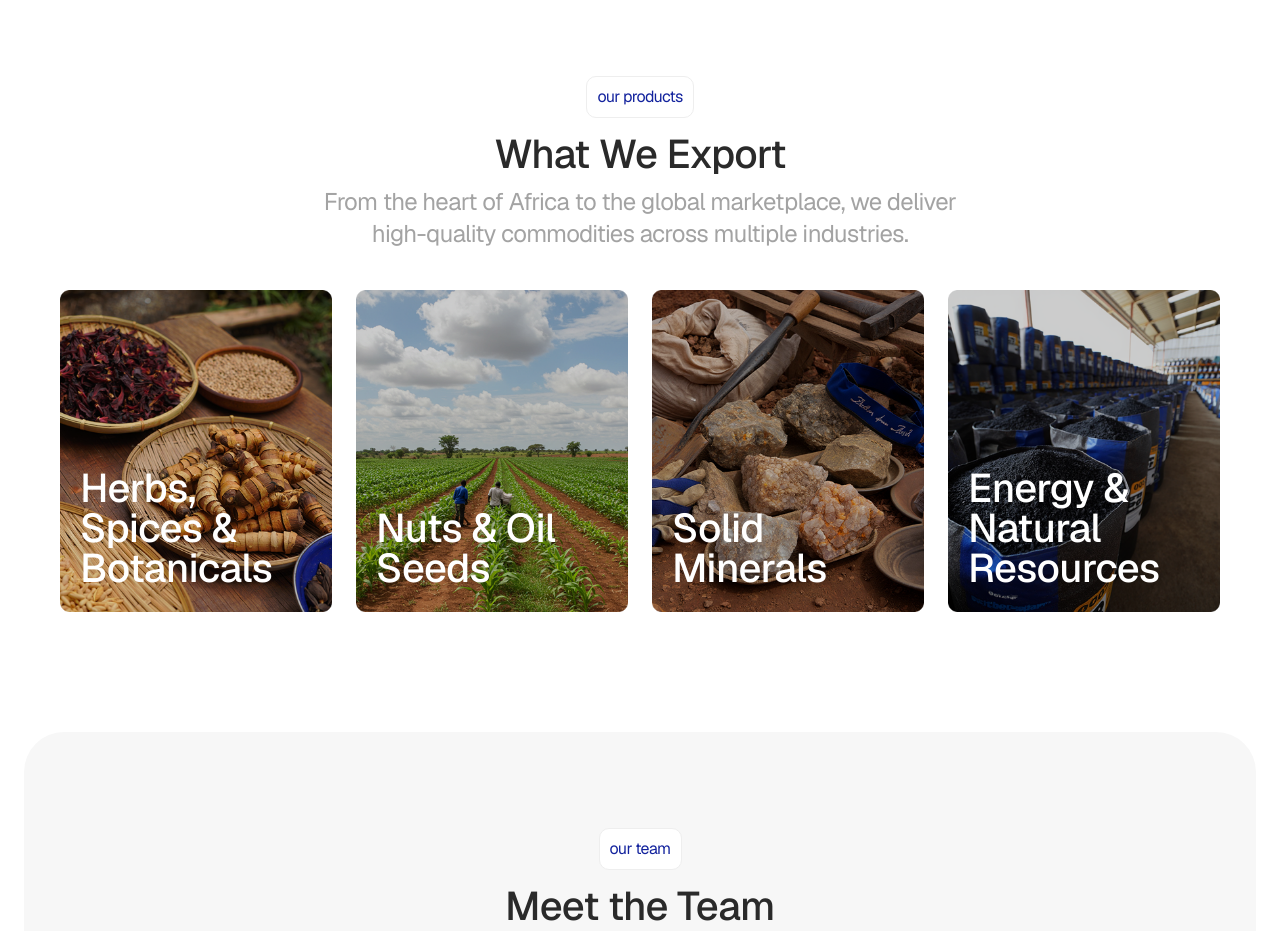
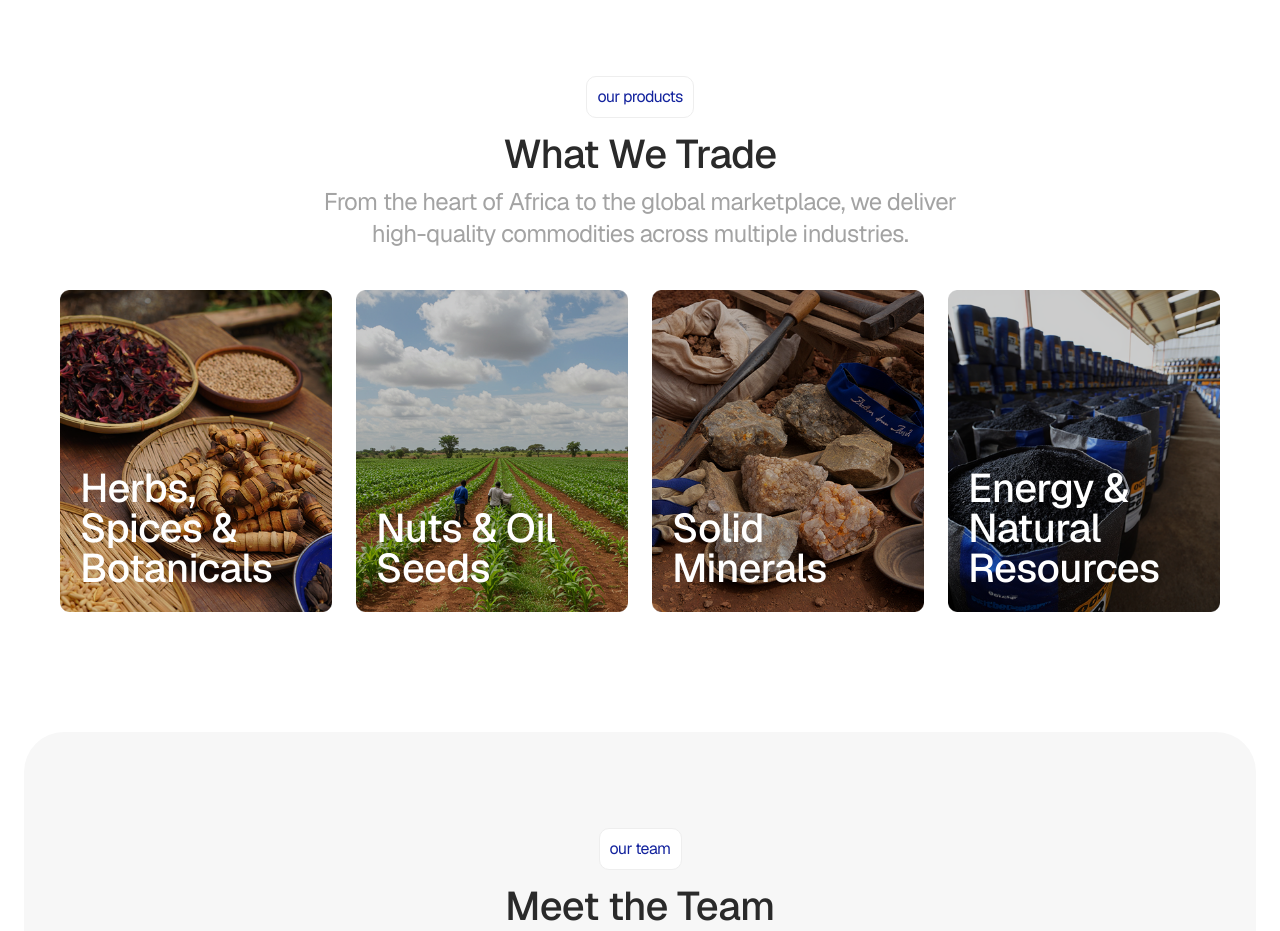
Before and after one commit to JT-OYEMADE/mercedes-trading, a Next.js app: page / in a window 1280 px wide. Shown: the part 4380-5311 px from the top of the page. Built offline with nearby package versions, Linux system fonts and the light colour scheme.

Commit message:
Changes to navbar and product section

```diff
--- a/src/components/Home/Products.tsx
+++ b/src/components/Home/Products.tsx
@@ -31,7 +31,7 @@ export const Products = () => {
         <div className=" flex flex-col items-center">
           <Badge text='our products' />
           <div className="text-center md:max-w-[683px] w-full">
-            <h2 className='text-dark text-[30px] md:text-[40px] font-medium md:leading-[100%] mt-4'>What We Export</h2>
+            <h2 className='text-dark text-[30px] md:text-[40px] font-medium md:leading-[100%] mt-4'>What We Trade</h2>
             <p className='text-sm md:text-2xl text-gray mt-3'>
               From the heart of Africa to the global marketplace, we deliver high-quality commodities across multiple industries.
             </p>
--- a/src/components/Home/Team.tsx
+++ b/src/components/Home/Team.tsx
@@ -28,7 +28,7 @@ export const Team = () => {
 
   return (
     <section className="p-[18px] md:p-6 -tracking-[0.04em]">
-      <div className="py-6 lg:py-24 bg-gray-light rounded-[20px] md:rounded-[40px]">
+      <div id="team" className="py-6 lg:py-24 bg-gray-light rounded-[20px] md:rounded-[40px]">
         <div className="container">
           <div className=" flex flex-col items-center">
             <Badge text="our team" />
--- a/src/components/shared/Navbar.tsx
+++ b/src/components/shared/Navbar.tsx
@@ -188,10 +188,11 @@ const navigationItems: NavigationItem[] = [
   {
     label: "About Us",
     submenu: [
-      { label: "Who are we", href: "whoarewe", isScroll: true },
+      { label: "Who are we?", href: "whoarewe", isScroll: true },
       { label: "Vision", href: "vision", isScroll: true },
       { label: "Our mission", href: "mission", isScroll: true },
       { label: "Track record", href: "record", isScroll: true },
+      { label: "Our people", href: "team", isScroll: true },
     ],
   },
   {
```
